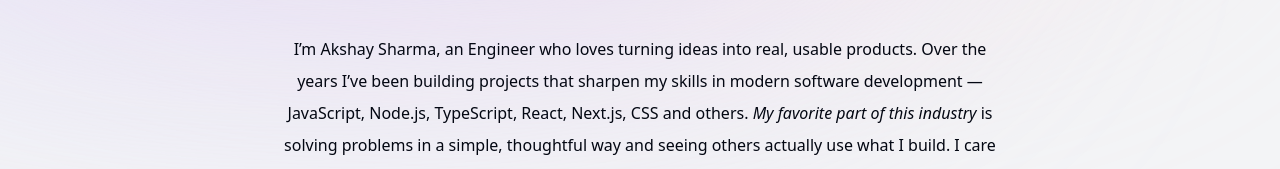
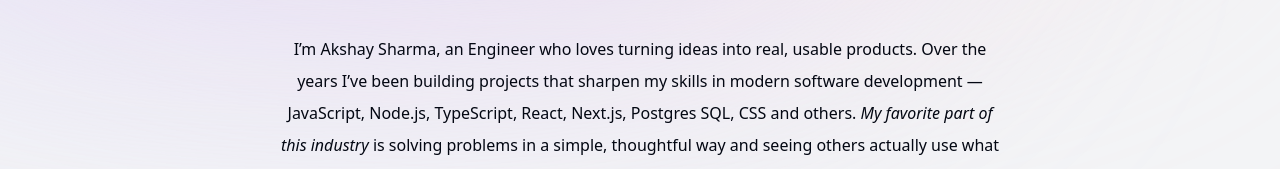
Before and after one commit to Akshay2996/portfolio, a Next.js app: page / in a window 1280 px wide. Shown: the part 568-737 px from the top of the page. Built offline with nearby package versions, Linux system fonts and the light colour scheme.

Commit message:
Fixed wording and typing issues

```diff
--- a/components/about.tsx
+++ b/components/about.tsx
@@ -19,7 +19,7 @@
         building projects that sharpen my skills in{" "}
         <span className="font-medium">
           modern software development — JavaScript, Node.js, TypeScript, React,
-          Next.js, CSS and others
+          Next.js, Postgres SQL, CSS and others
         </span>
         . <span className="italic">My favorite part of this industry</span> is
         solving problems in a simple, thoughtful way and seeing others actually
--- a/components/intro.tsx
+++ b/components/intro.tsx
@@ -49,8 +49,7 @@
       >
         <span className="font-bold">Hello, I'm Akshay.</span> A Software
         engineer who enjoys{" "}
-        <span className="underline">building solutions </span>
-        that make{" "}
+        <span className="underline">building solutions</span> that make{" "}
         <span className="font-bold italic">technology accessible</span> and
         efficient for everyone.
       </motion.h1>
```
